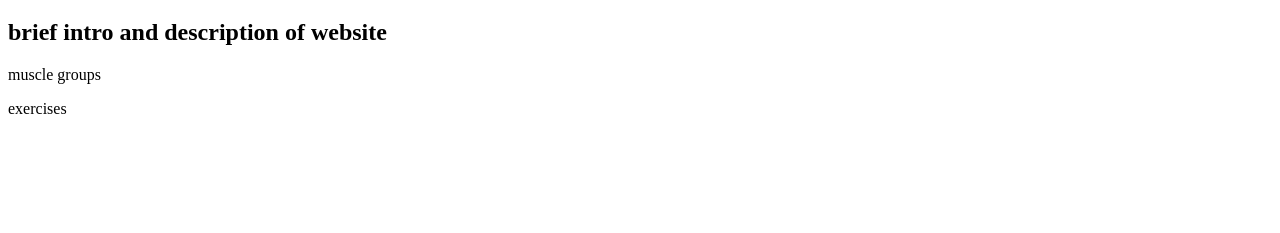
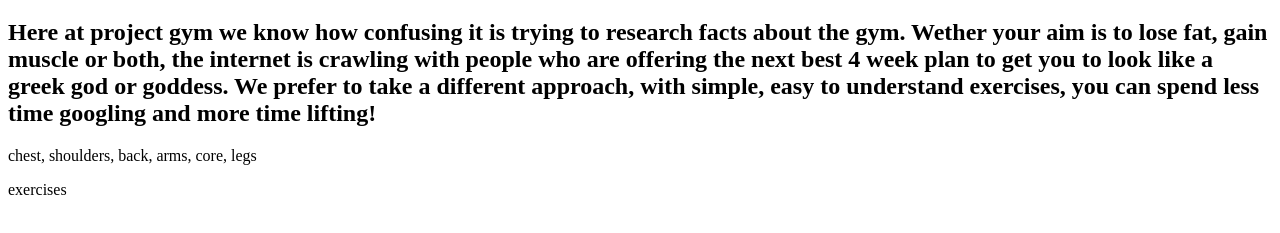
Before and after one commit to DylanWestwater/projectgym, a plain HTML site: page index.html in a window 1280 px wide. Shown: the part 61-294 px from the top of the page. Drawn offline with Linux system fonts and the light colour scheme.

Commit message:
link css, added intro to website

```diff
--- a/index.html
+++ b/index.html
@@ -4,12 +4,18 @@
     <meta charset="UTF-8">
     <meta http-equiv="X-UA-Compatible" content="IE=edge">
     <meta name="viewport" content="width=device-width, initial-scale=1.0">
+    <meta name="description" content="Project Gym gym website for basic exercises">
+    <meta name="keywords" content="project gym, gym website, exercises">
+
+    <link rel="stylesheet" href="assets/css/style.css">
     <title>Project Gym</title>
 </head>
 <body>
     <h1>Project Gym</h1>
-    <h2>brief intro and description of website</h2>
-    <p>muscle groups</p>
+    <h2>Here at project gym we know how confusing it is trying to research facts about the gym.
+        Wether your aim is to lose fat, gain muscle or both, the internet is crawling with people who are offering the next best 4 week plan to get you to look like a greek god or goddess.
+    We prefer to take a different approach, with simple, easy to understand exercises, you can spend less time googling and more time lifting!</h2>
+    <p>chest, shoulders, back, arms, core, legs</p>
     <p>exercises</p>
 
 </body>
```
Also changed, not shown: assets/css/style.css (added).
